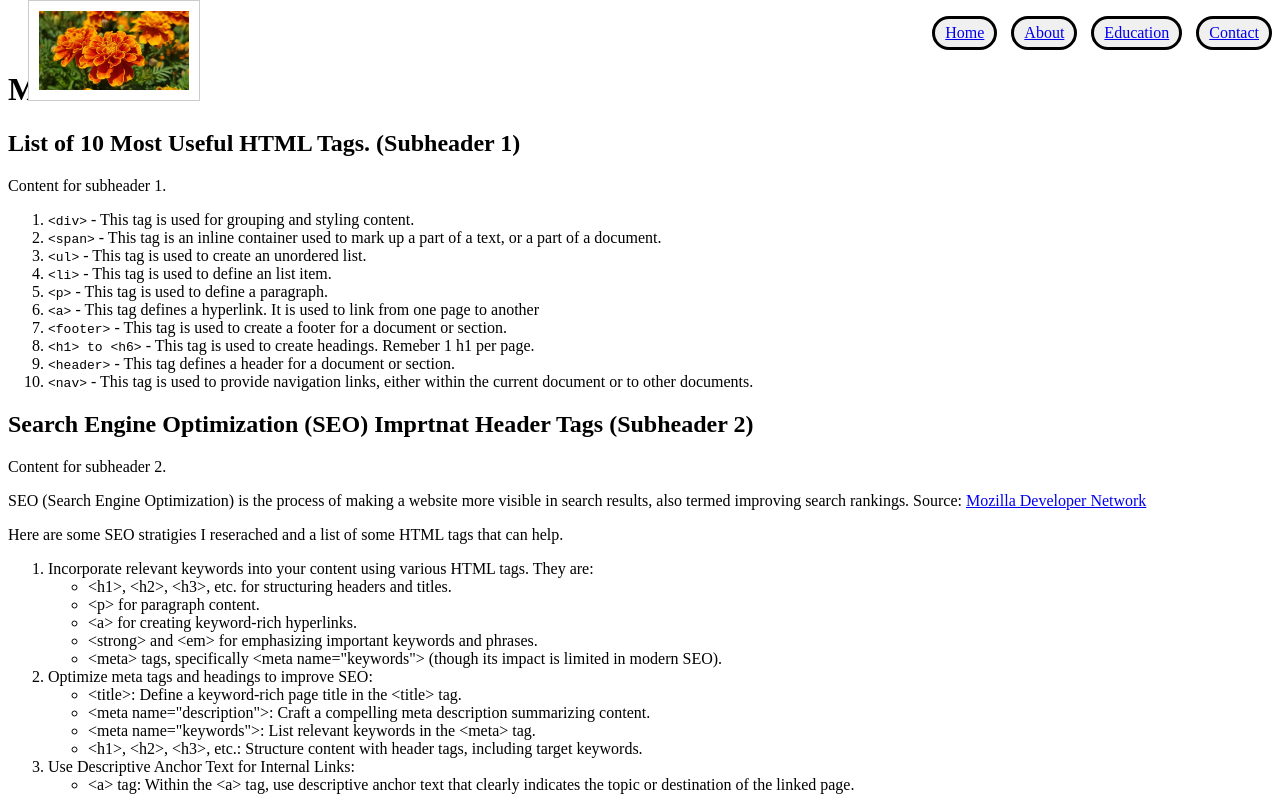
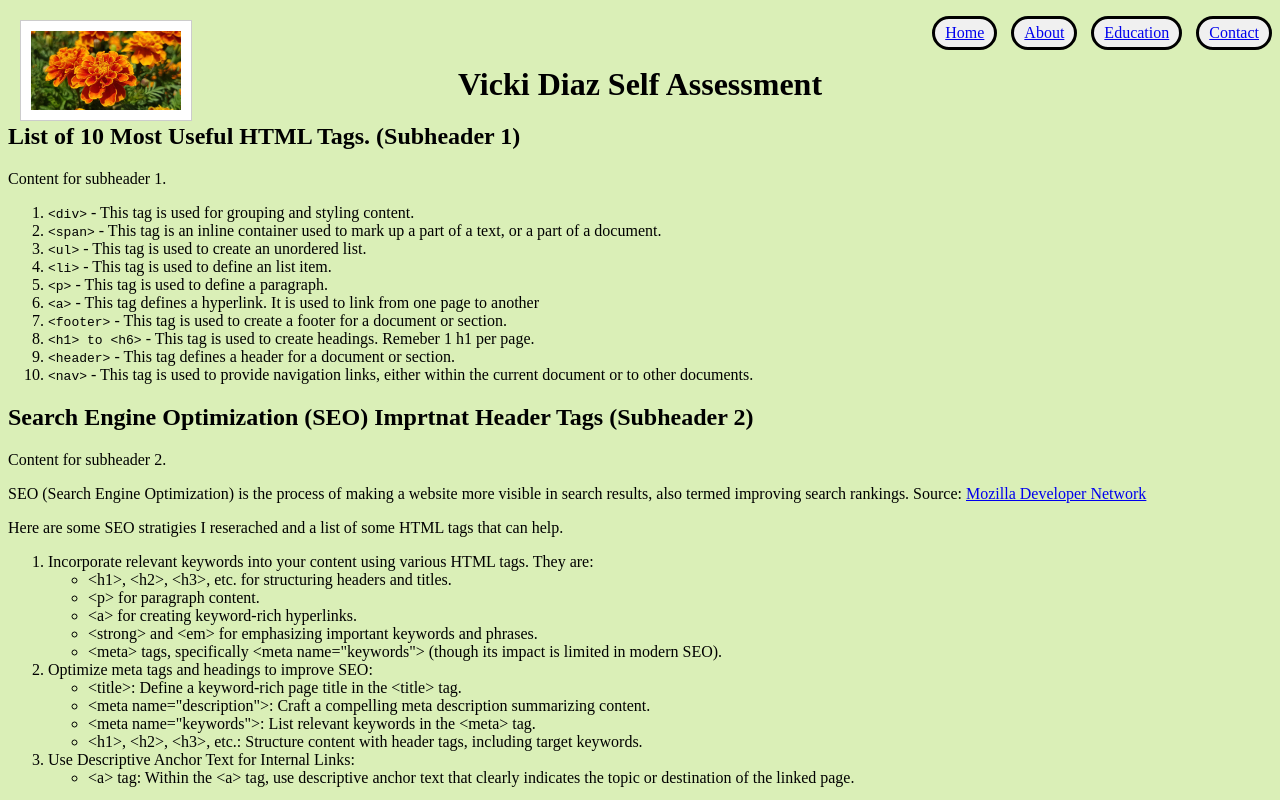
Before and after one commit to Vickidiaz/mod1_selfAssessment, a plain HTML site: page index.html in a window 1280 px wide. Shown: the top 800 px of the page. Drawn offline with Linux system fonts and the light colour scheme.

Commit message:
changed style

```diff
--- a/index.html
+++ b/index.html
@@ -26,7 +26,7 @@
     <!-- Main Content -->
     <main>
         <header>
-            <h1>Main Header</h1>
+            <h1>Vicki Diaz Self Assessment</h1>
         </header>
 
         <!-- Subheaders and Sections -->
@@ -146,24 +146,26 @@
                         <li>The sticky position is being used on the nav bar of this page. As soon as you scroll out of
                             page,
                             it becomes fixed and stays in one place.</li>
-                        <li>The fixed positiong is being used on the flower picture on the right. The item stays in the
+                        <li>The fixed positiong is being used on the flower picture on the top left. The item stays in
+                            the
                             same
-                            position on the page as you move.</li>
+                            position on the page as you move. Stays fixed in one position</li>
                         <li>The static position is being applied to the black square below. Stays in it position.</li>
                         <li>The realtive position is being used on red square. Relative uses the top, bottom, left, and
                             right properties to create overlap.</li>
                     </ol>
                 </div>
-
                 <!-- Add the flower image within a div with a fixed position -->
                 <div class="flower-image">
                     <img src="images/flower.jpg" alt="Beautiful Flower">
                 </div>
 
+
             </div>
             <div class="static-square"></div>
             <div class="relative-square"></div>
         </section>
+
 
     </main>
 
--- a/style.css
+++ b/style.css
@@ -1,6 +1,14 @@
-/* body {
+body {
   background-color: rgb(218, 239, 183);
-} */
+}
+header {
+  text-align: center; /* Center-align the text within the header */
+}
+
+header h1 {
+  margin: 0; /* Remove any default margin to ensure proper centering */
+}
+
 nav ul {
   list-style: none;
   padding: 0;
@@ -58,10 +66,16 @@ nav {
 }
 
 /* Style for the flower image */
+/* .flower-image { */
+/* position: fixed; Use sticky positioning for the flower image */
+/* top: 0; Stick to the top of the container */
+/* margin-left: 20px; Add some space between the text and the image */
+/* } */
 .flower-image {
-  position: fixed; /* Use sticky positioning for the flower image */
-  top: 0; /* Stick to the top of the container */
-  margin-left: 20px; /* Add some space between the text and the image */
+  position: fixed; /* Use fixed positioning for the flower image */
+  top: 0; /* Stick to the top of the viewport */
+  left: 20px; /* Adjust the left position to place it next to the text */
+  margin-top: 20px; /* Add some space between the image and the text */
 }
 
 .flower-image img {
@@ -80,6 +94,7 @@ nav {
 }
 
 /* Relatively positioned square */
+/*the one where you can move it to the right */
 .relative-square {
   width: 100px;
   height: 100px;
```
